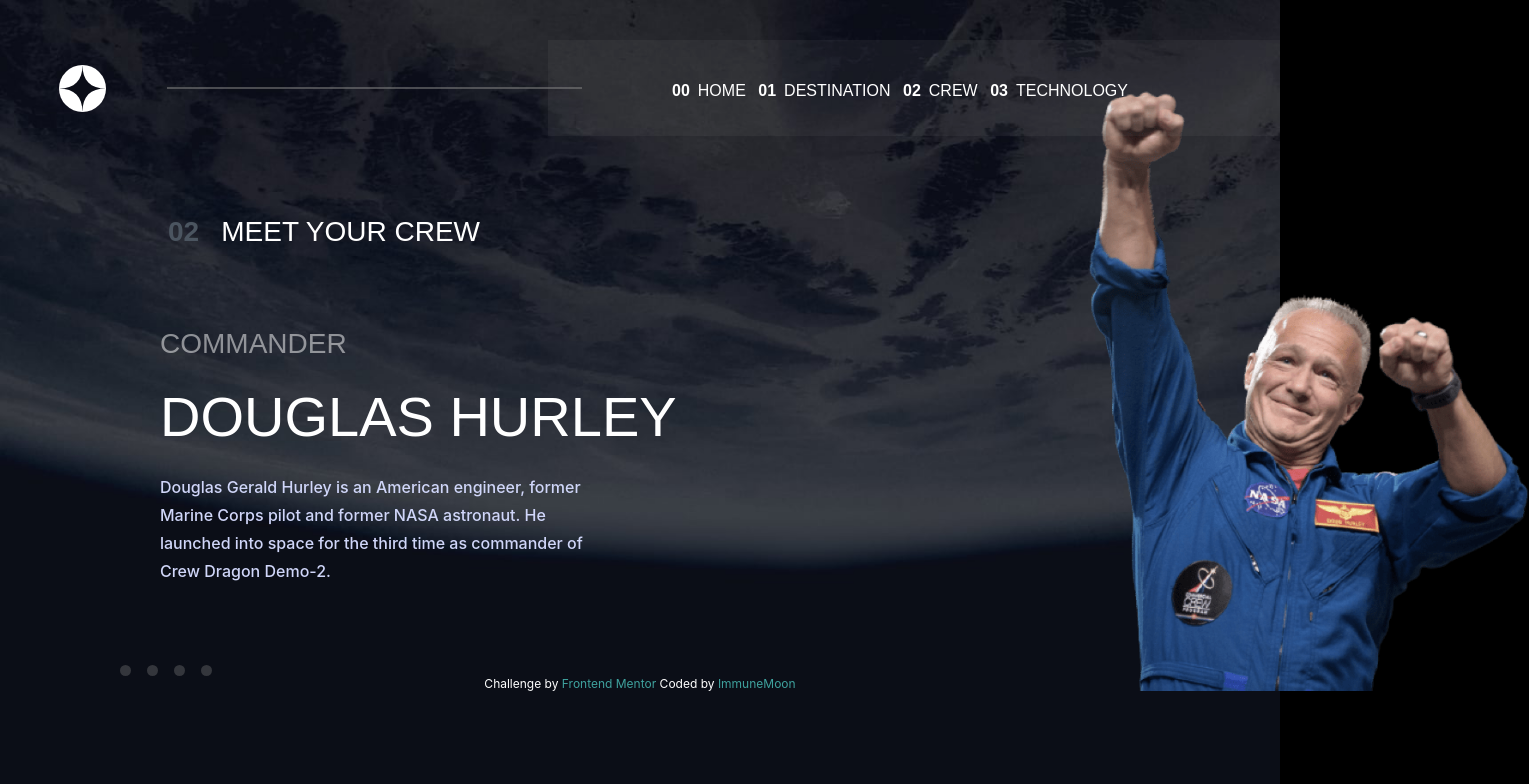
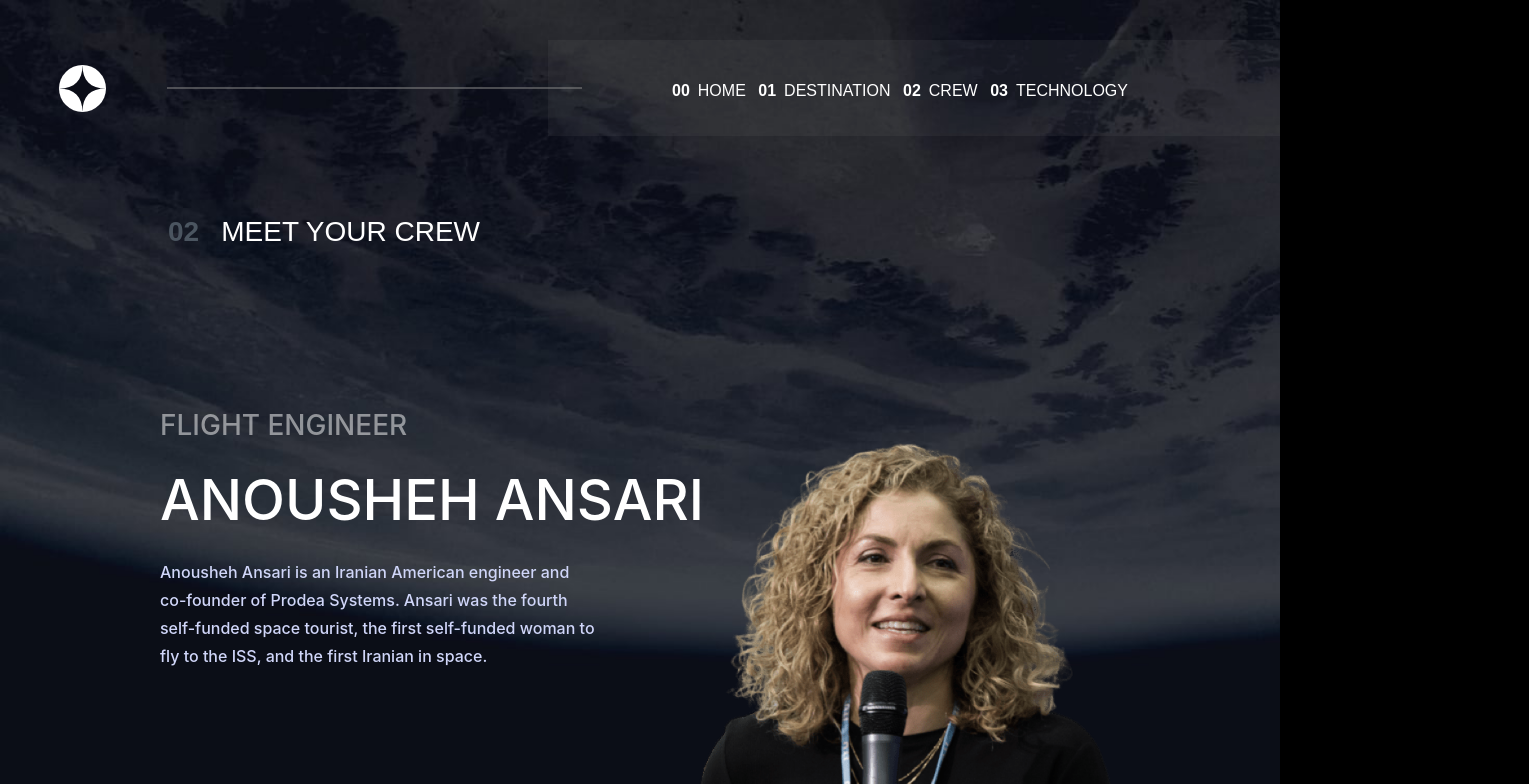
Before and after one commit to ImmuneMoon/space-tourism-website, a React (Create React App) app: page /crew in a window 1280 px wide. Shown: the top 784 px of the page, 1529 px wide, since content can reach past the window. Built offline with nearby package versions, Linux system fonts and the light colour scheme.

Commit message:
Further ported styles over to CSS file
Finished eliminating redundant component stylings from the crew page and ported them to the CSS file. further tweaking necessary

```diff
--- a/public/styles/styles.css
+++ b/public/styles/styles.css
@@ -1,11 +1,25 @@
+/*
+This CSS file is for multi component spanning stylings
+Chack individual components for additional stylings relevant only to that component
+*/
+
+
+/* Global styles */
 * {
     margin: 0;
     padding: 0;
     box-sizing: border-box;
 }
 
+body {
+    height: 100%;
+    width: 100%;
+}
+
 main {
     margin-top: 5rem;
+    height: 100%;
+    width: 100%;
 }
 
 
@@ -14,6 +28,7 @@ Destination page CSS
 */
 
 
+/* Constainer for destination section */
 section[name="dest-container"] {
     display: flex;
     flex-direction: row;
@@ -49,17 +64,21 @@ div[name="shadow"] {
     transform: translateX(.6rem) translateY(-22.75rem);
 }
 
+/* Planet information container */
 div[name="info"] {
     width: 27rem;
     margin: 3rem 0 8rem 0;
 }
 
+
+/* Planet name */
 h2[name="title"] {
     font-size: 100px;
     font-weight: 500;
     margin-left: 1rem;
 }
 
+/* Planet subtext/ description */
 #dest-subtext {
     color: #D0D6F9;
     font-size: 16px;
@@ -68,42 +87,50 @@ h2[name="title"] {
     margin: .15rem 0 3.5rem 1.25rem;
 }
 
+/* Container for travel time and distance container/ decorative underscore */
+div[name="travel-container"] {
+    margin-left: 1.25rem;
+}
+
+/* Decorative underscore to time and distance area */
+div[name="dest-line"] {
+    border: .5px solid rgba(128, 128, 128, 0.548);
+}
+
+/* Travel time and distance container */
 div[name="travel"] {
     display: flex;
     justify-content: space-between;
     margin: 1.5rem 0 0 0;
 }
 
-div[name="travel-container"] {
-    margin-left: 1.25rem;
-}
-
-div[name="dest-line"] {
-    border: .5px solid rgba(128, 128, 128, 0.548);
-}
-
+/* Heading/ title for distance */
 h3[name="dist-title"] {
     font-weight: 400;
     font-size: 14px;
     color: #D0D6F9;
 }
 
+/* Value for distance */
 p[name="avg-dist"] {
     font-size: 28px;
     margin: .75rem 0 0 0;
     font-weight: 500;
 }
 
+/* Container for travel time */
+div[name="travel-time"] {
+    margin: 0 5rem 0 0;
+}
+
+/* Heading/ title for travel time */
 h3[name="time-title"] {
     font-weight: 400;
     font-size: 14px;
     color: #D0D6F9;
 }
 
-div[name="travel-time"] {
-    margin: 0 5rem 0 0;
-}
-
+/* Value for travel time */
 p[name="est-time"] {
     font-size: 28px;
     margin: .75rem 0 0 0;
@@ -115,10 +142,52 @@ p[name="est-time"] {
 Crew page CSS
 */
 
+/* Container for crew components crewmember sections */
+section[name="crew-container"] {
+    display: flex;
+    flex-direction: row;
+}
 
+/* Left half of crewmwmber component */
+div[name="l-container"] {
+    margin: 5rem 0 5rem 0;
+}
+
+/* Right half of crewmwmber component */
+div[name="r-container"] {
+    position: absolute;
+    right: 9rem;
+    bottom: 0;
+    z-index: -10;
+}
+
+/* Crew member title */
+h2[name="crew-title"]{
+    font-weight: 500;
+    font-size: 28px;
+    letter-spacing: 4.75;
+    color: rgba(255, 255, 255, 0.5);
+    margin: 0 0 1.5rem 0;
+}
+
+/* Crew Member's name */
+h3[name="crew-name"]{
+    font-size: 56px;
+    font-weight: 500;
+    margin: 0 0 1.5rem 0;
+}
+
+/* Crew member's information*/
+p[name="crew-info"] {
+    color: #D0D6F9;
+    font-size: 16px;
+    font-weight: 500;
+    line-height: 1.75;
+    margin: 0;
+}
+
+/* Crew image styles */
 #crew_img {
-    position: absolute;
-    bottom: 0;
 }
 
 
--- a/src/pages/Crew.jsx
+++ b/src/pages/Crew.jsx
@@ -8,7 +8,7 @@ import mark from './components/Crew_mark';
 import victor from './components/Crew_victor';
 import anoushe from './components/Crew_anoushe';
 
-let Crewmate = doug;
+let Crewmate = anoushe;
 
 const Content = createGlobalStyle`
     body {
@@ -59,12 +59,13 @@ const Meet = styled.h1`
     letter-spacing: 4.75;
 `
 
-const Crew_container = styled.div`
+const Crewmate_container = styled.div`
+    margin-top: 5rem;
     margin-left: 10rem;
 `
 
 const Nav_container = styled.div`
-    margin-left: 7rem;
+    margin: 3rem 0 7rem 9.3rem;
     width: fit-content;
 `
 
@@ -77,9 +78,9 @@ function Crew() {
                     <Two>02</Two>
                     <Meet>MEET YOUR CREW</Meet>
                 </Heading>
-                <Crew_container>
+                <Crewmate_container>
                     <Crewmate/>
-                </Crew_container>
+                </Crewmate_container>
                 <Nav_container>
                     <Crew_nav/>
                 </Nav_container>
--- a/src/pages/Destination.jsx
+++ b/src/pages/Destination.jsx
@@ -9,7 +9,8 @@ import europa from './components/Destination_europa';
 import titan from './components/Destination_titan';
 
 
-let Location = mars;
+let Location = moon;
+
 
 
 const Content = createGlobalStyle`
--- a/src/pages/Home.jsx
+++ b/src/pages/Home.jsx
@@ -49,9 +49,6 @@ const Right_container = styled.div`
 `
 
 const Main_p1 = styled.p`
-    @import url('https://fonts.googleapis.com/css2?family=Barlow+Condensed&family=Bellefair&display=swap');
-
-    font-family: 'Barlow Condensed', sans-serif;
     font-weight: 400;
     font-size: 28px;
     letter-spacing: 4.75;
@@ -61,9 +58,6 @@ const Main_p1 = styled.p`
 `
 
 const Main_h1 = styled.h1`
-    @import url('https://fonts.googleapis.com/css2?family=Barlow+Condensed&family=Bellefair&display=swap');
-
-    font-family: 'Barlow Condensed', sans-serif;
     font-weight: 400;
     font-size: 150px;
     color: #FFFFFF;
@@ -91,9 +85,6 @@ const Bttn_container = styled.div`
 `
 
 const Main_bttn = styled.div`
-    @import url('https://fonts.googleapis.com/css2?family=Barlow+Condensed&family=Bellefair&display=swap');
-
-    font-family: 'Barlow Condensed', sans-serif;
     font-size: 32px;
     letter-spacing: 4.75;
     background-color: #FFFFFF;
--- a/src/pages/components/Crew_anoushe.jsx
+++ b/src/pages/components/Crew_anoushe.jsx
@@ -2,54 +2,10 @@ import React from 'react';
 import styled from 'styled-components';
 import portrait from './assets/crew/image-anousheh-ansari.png'
 
-const Doug_container = styled.section`
-    display: flex;
-    flex-direction: row;
-`
-
-const L_container = styled.div`
-    margin: 5rem 0 5rem 0;
-`
-
-const R_container = styled.div`
-    position: absolute;
-    right: 15%;
-    bottom: 0;
-    z-index: -10;
-`
-
-const Crew_title = styled.h2`
-    @import url('https://fonts.googleapis.com/css2?family=Barlow+Condensed&family=Bellefair&display=swap');
-
-    font-family: 'Barlow Condensed', sans-serif;
-    font-weight: 500;
-    font-size: 28px;
-    letter-spacing: 4.75;
-    color: rgba(255, 255, 255, 0.5);
-    margin: 0 0 1.5rem 0;
-
-`
-
-const Crew_name = styled.h3`
-    @import url('https://fonts.googleapis.com/css2?family=Barlow+Condensed&family=Bellefair&display=swap');
-
-    font-family: 'Barlow Condensed', sans-serif;
-    font-size: 56px;
-    font-weight: 500;
-    margin: 0 0 1.5rem 0;
-
-`
 
 const Crew_info = styled.p`
-    color: #D0D6F9;
-    font-size: 16px;
-    font-weight: 500;
-    line-height: 1.75;
-    width: 27rem;
-    margin: 0;
-
+    width: 27.45rem;
 `
-
 const Crew_img = styled.img`
     height: 490px;
 `
@@ -57,22 +13,24 @@ const Crew_img = styled.img`
 function anoushe() {
     return(
         <>
-            <Doug_container>
-                <L_container>
-                    <Crew_title>
+            <section name="crew-container">
+                <div name="l-container">
+                    <h2 name="crew-title">
                         FLIGHT ENGINEER
-                    </Crew_title>
-                    <Crew_name>
+                    </h2>
+                    <h3 name="crew-name">
                         ANOUSHEH ANSARI
-                    </Crew_name>
-                    <Crew_info>
-                        Anousheh Ansari is an Iranian American engineer and co-founder of Prodea Systems. Ansari was the fourth self-funded space tourist, the first self-funded woman to fly to the ISS, and the first Iranian in space.
+                    </h3>
+                    <Crew_info name="crew-info">
+                        Anousheh Ansari is an Iranian American engineer and co-founder of Prodea Systems. Ansari was the
+                        fourth self-funded space tourist, the first self-funded woman to fly to the ISS, and the first
+                        Iranian in space.
                     </Crew_info>
-                </L_container>
-                <R_container>
-                    <Crew_img class="crew_img" src={portrait} alt="Mark Shuttleworth"/>
-                </R_container>
-            </Doug_container>
+                </div>
+                <div name="r-container">
+                    <Crew_img class="crew_img" src={portrait} alt="Anousheh Ansari"/>
+                </div>
+            </section>
         </>
     );
 }
--- a/src/pages/components/Crew_douglas.jsx
+++ b/src/pages/components/Crew_douglas.jsx
@@ -2,78 +2,34 @@ import React from 'react';
 import styled from 'styled-components';
 import portrait from './assets/crew/image-douglas-hurley.png'
 
-const Doug_container = styled.section`
-    display: flex;
-    flex-direction: row;
-`
-
-const L_container = styled.div`
-    margin: 5rem 0 5rem 0;
-`
-
-const R_container = styled.div`
-    position: absolute;
-    right: 15%;
-    bottom: 0;
-    z-index: -10;
-`
-
-const Crew_title = styled.h2`
-    @import url('https://fonts.googleapis.com/css2?family=Barlow+Condensed&family=Bellefair&display=swap');
-
-    font-family: 'Barlow Condensed', sans-serif;
-    font-weight: 500;
-    font-size: 28px;
-    letter-spacing: 4.75;
-    color: rgba(255, 255, 255, 0.5);
-    margin: 0 0 1.5rem 0;
-
-`
-
-const Crew_name = styled.h3`
-    @import url('https://fonts.googleapis.com/css2?family=Barlow+Condensed&family=Bellefair&display=swap');
-
-    font-family: 'Barlow Condensed', sans-serif;
-    font-size: 56px;
-    font-weight: 500;
-    margin: 0 0 1.5rem 0;
-
-`
-
 const Crew_info = styled.p`
-    color: #D0D6F9;
-    font-size: 16px;
-    font-weight: 500;
-    line-height: 1.75;
     width: 27rem;
-    margin: 0;
-
 `
 
 const Crew_img = styled.img`
-    height: 600px;
+    height: 675px;
 `
 
 function doug() {
     return(
         <>
-            <Doug_container>
-                <L_container>
-                    <Crew_title>
+            <section name="crew-container">
+                <div name="l-container">
+                    <h2 name="crew-title">
                         COMMANDER
-                    </Crew_title>
-                    <Crew_name>
+                    </h2>
+                    <h3 name="crew-name">
                         DOUGLAS HURLEY
-                    </Crew_name>
-                    <Crew_info>
+                    </h3>
+                    <Crew_info name="crew-info">
                         Douglas Gerald Hurley is an American engineer, former Marine Corps pilot and former NASA
                         astronaut. He launched into space for the third time as commander of Crew Dragon Demo-2.
                     </Crew_info>
-                </L_container>
-                <R_container>
+                </div>
+                <div name="r-container">
                     <Crew_img id="crew_img" src={portrait} alt="Douglas Hurley"/>
-                </R_container>
-            </Doug_container>
+                </div>
+            </section>
         </>
     );
 }
--- a/src/pages/components/Crew_mark.jsx
+++ b/src/pages/components/Crew_mark.jsx
@@ -2,52 +2,9 @@ import React from 'react';
 import styled from 'styled-components';
 import portrait from './assets/crew/image-mark-shuttleworth.png'
 
-const Doug_container = styled.section`
-    display: flex;
-    flex-direction: row;
-`
-
-const L_container = styled.div`
-    margin: 5rem 0 5rem 0;
-`
-
-const R_container = styled.div`
-    position: absolute;
-    right: 15%;
-    bottom: 0;
-    z-index: -10;
-`
-
-const Crew_title = styled.h2`
-    @import url('https://fonts.googleapis.com/css2?family=Barlow+Condensed&family=Bellefair&display=swap');
-
-    font-family: 'Barlow Condensed', sans-serif;
-    font-weight: 500;
-    font-size: 28px;
-    letter-spacing: 4.75;
-    color: rgba(255, 255, 255, 0.5);
-    margin: 0 0 1.5rem 0;
-
-`
-
-const Crew_name = styled.h3`
-    @import url('https://fonts.googleapis.com/css2?family=Barlow+Condensed&family=Bellefair&display=swap');
-
-    font-family: 'Barlow Condensed', sans-serif;
-    font-size: 56px;
-    font-weight: 500;
-    margin: 0 0 1.5rem 0;
-
-`
 
 const Crew_info = styled.p`
-    color: #D0D6F9;
-    font-size: 16px;
-    font-weight: 500;
-    line-height: 1.75;
-    width: 28rem;
-    margin: 0;
-
+    width: 27.5rem;
 `
 
 const Crew_img = styled.img`
@@ -58,22 +15,24 @@ const Crew_img = styled.img`
 function mark() {
     return(
         <>
-            <Doug_container>
-                <L_container>
-                    <Crew_title>
+            <section name="crew-container">
+                <div name="l-container">
+                    <h2 name="crew-title">
                         MISSION SPECIALIST
-                    </Crew_title>
-                    <Crew_name>
+                    </h2>
+                    <h3 name="crew-name">
                         MARK SHUTTLEWORTH
-                    </Crew_name>
-                    <Crew_info>
-                        Mark Richard Shuttleworth is the founder and CEO of Canonical, the company behind the Linux-based Ubuntu operating system. Shuttleworth became the first South African to travel to space as a space tourist.
+                    </h3>
+                    <Crew_info name="crew-info">
+                        Mark Richard Shuttleworth is the founder and CEO of Canonical, the company behind the Linux-based
+                        Ubuntu operating system. Shuttleworth became the first South African to travel to space as a space
+                        tourist.
                     </Crew_info>
-                </L_container>
-                <R_container>
+                </div>
+                <div name="r-container">
                     <Crew_img class="crew_img" src={portrait} alt="Mark Shuttleworth"/>
-                </R_container>
-            </Doug_container>
+                </div>
+            </section>
         </>
     );
 }
--- a/src/pages/components/Crew_victor.jsx
+++ b/src/pages/components/Crew_victor.jsx
@@ -2,52 +2,8 @@ import React from 'react';
 import styled from 'styled-components';
 import portrait from './assets/crew/image-victor-glover.png'
 
-const Doug_container = styled.section`
-    display: flex;
-    flex-direction: row;
-`
-
-const L_container = styled.div`
-    margin: 5rem 0 5rem 0;
-`
-
-const R_container = styled.div`
-    position: sticky;
-    right: 15%;
-    bottom: 0;
-    z-index: -10;
-`
-
-const Crew_title = styled.h2`
-    @import url('https://fonts.googleapis.com/css2?family=Barlow+Condensed&family=Bellefair&display=swap');
-
-    font-family: 'Barlow Condensed', sans-serif;
-    font-weight: 500;
-    font-size: 28px;
-    letter-spacing: 4.75;
-    color: rgba(255, 255, 255, 0.5);
-    margin: 0 0 1.5rem 0;
-
-`
-
-const Crew_name = styled.h3`
-    @import url('https://fonts.googleapis.com/css2?family=Barlow+Condensed&family=Bellefair&display=swap');
-
-    font-family: 'Barlow Condensed', sans-serif;
-    font-size: 56px;
-    font-weight: 500;
-    margin: 0 0 1.5rem 0;
-
-`
-
 const Crew_info = styled.p`
-    color: #D0D6F9;
-    font-size: 16px;
-    font-weight: 500;
-    line-height: 1.75;
-    width: 28rem;
-    margin: 0;
-
+    width: 27rem;
 `
 
 const Crew_img = styled.img`
@@ -57,22 +13,24 @@ const Crew_img = styled.img`
 function victor() {
     return(
         <>
-            <Doug_container>
-                <L_container>
-                    <Crew_title>
+            <section name="crew-container">
+                <div name="l-container">
+                    <h2 name="crew-title">
                         PILOT
-                    </Crew_title>
-                    <Crew_name>
+                    </h2>
+                    <h3 name="crew-name">
                         VICTOR GLOVER
-                    </Crew_name>
-                    <Crew_info>
-                        Pilot on the first operational flight of the SpaceX Crew Dragon to the International Space Station. Glover is a commander in the U.S. Navy where he pilots an F/A-18. He was a crew member of Expedition 64, and served as a station systems flight engineer.
+                    </h3>
+                    <Crew_info name="crew-info">
+                        Pilot on the first operational flight of the SpaceX Crew Dragon to the International Space Station.
+                        Glover is a commander in the U.S. Navy where he pilots an F/A-18. He was a crew member of Expedition 64,
+                        and served as a station systems flight engineer.
                     </Crew_info>
-                </L_container>
-                <R_container>
+                </div>
+                <div name="r-container">
                     <Crew_img src={portrait} alt="Mark Shuttleworth"/>
-                </R_container>
-            </Doug_container>
+                </div>
+            </section>
         </>
     );
 }
--- a/src/pages/components/Navbar.jsx
+++ b/src/pages/components/Navbar.jsx
@@ -66,9 +66,7 @@ const Nav_link = styled.div`
 `
 
 const Page_num = styled.p`
-	@import url('https://fonts.googleapis.com/css2?family=Barlow+Condensed&family=Bellefair&display=swap');
-
-	font-family: 'Barlow Condensed', sans-serif;
+	font-family: sans-serif;
 	margin-right: .5rem;
 	font-weight: bold;
     font-size: 16px;
@@ -76,9 +74,7 @@ const Page_num = styled.p`
 `
 
 const Page_name = styled.p`
-	@import url('https://fonts.googleapis.com/css2?family=Barlow+Condensed&family=Bellefair&display=swap');
-
-	font-family: 'Barlow Condensed', sans-serif;
+	font-family: sans-serif;
     font-size: 16px;
     letter-spacing: 2.7;
 `
```
